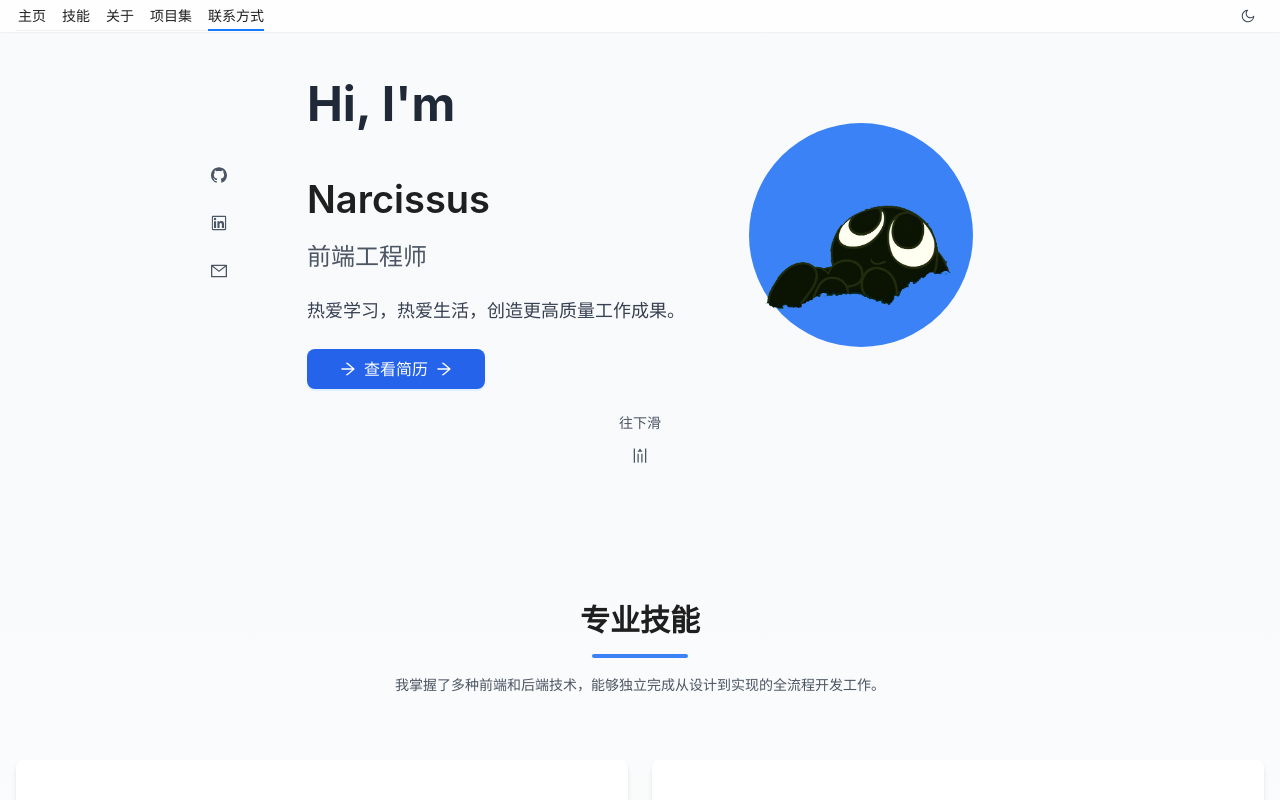
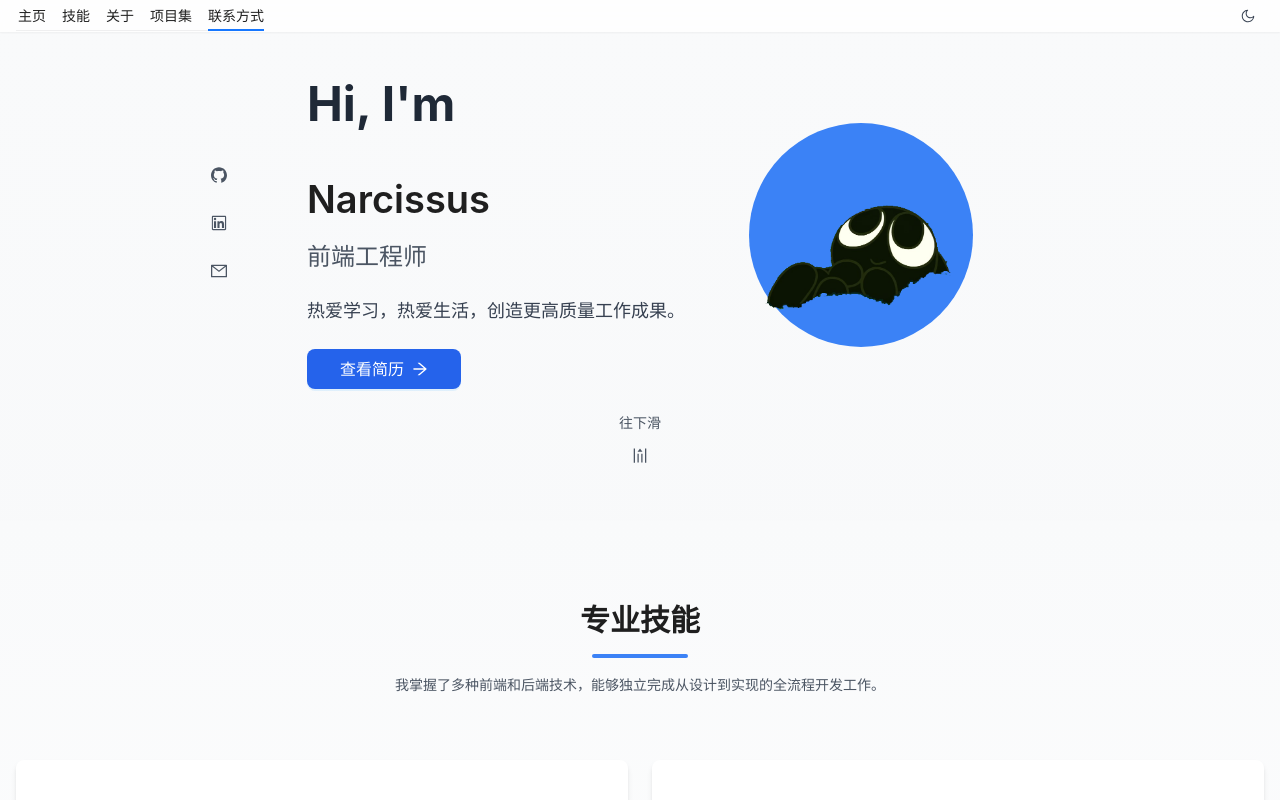
Before and after one commit to Narcissus-Ma/resume-site, a React (Vite) app: page / in a window 1280 px wide. Shown: the top 800 px of the page. Built offline with nearby package versions, Linux system fonts and the light colour scheme.

Commit message:
feat:主题hooks封装

```diff
--- a/src/components/HomeSection.tsx
+++ b/src/components/HomeSection.tsx
@@ -48,7 +48,6 @@ const HomeSection: React.FC<ThemeProps> = ({ darkMode }) => {
             <Button
               type="primary"
               size="large"
-              icon={<ArrowRightOutlined />}
               className={`px-8 ${darkMode ? 'bg-blue-600 hover:bg-blue-700 text-white' : 'bg-blue-600 hover:bg-blue-700 text-white'}`}
             >
               <Link to="/resume" className="text-white flex items-center">查看简历 <ArrowRightOutlined className="ml-2" /></Link>
--- /dev/null
+++ b/src/hooks/use-theme.ts
@@ -0,0 +1,20 @@
+import { useEffect, useMemo, useState } from "react";
+
+const useTheme = () => {
+    // 主题状态管理
+  const [darkMode, setDarkMode] = useState<boolean>(false);
+
+  // 检查用户偏好的主题
+  useEffect(() => {
+    if (window.matchMedia && window.matchMedia('(prefers-color-scheme: dark)').matches) {
+      setDarkMode(true);
+    }
+  }, []);
+
+  const result = useMemo(() => ({
+    darkMode,
+    setDarkMode,
+  }), [darkMode]);
+  return result;
+}
+export default useTheme;
--- a/src/pages/home/home.tsx
+++ b/src/pages/home/home.tsx
@@ -1,4 +1,4 @@
-import React, { useState, useEffect } from 'react';
+import React from 'react';
 import { Skill, Experience, Project } from '../../types';
 import Header from '../../components/Header';
 import HomeSection from '../../components/HomeSection';
@@ -10,17 +10,11 @@ import Footer from '../../components/Footer';
 import portfolio1 from '@/assets/img/portfolio1.jpg';
 import portfolio2 from '@/assets/img/portfolio2.jpg';
 import portfolio3 from '@/assets/img/portfolio3.jpg';
+import useTheme from '@/hooks/use-theme';
 
 const Home: React.FC = () => {
   // 主题状态管理
-  const [darkMode, setDarkMode] = useState<boolean>(false);
-
-  // 检查用户偏好的主题
-  useEffect(() => {
-    if (window.matchMedia && window.matchMedia('(prefers-color-scheme: dark)').matches) {
-      setDarkMode(true);
-    }
-  }, []);
+  const { darkMode, setDarkMode } = useTheme();
 
   // 切换主题
   const toggleTheme = () => {
```
